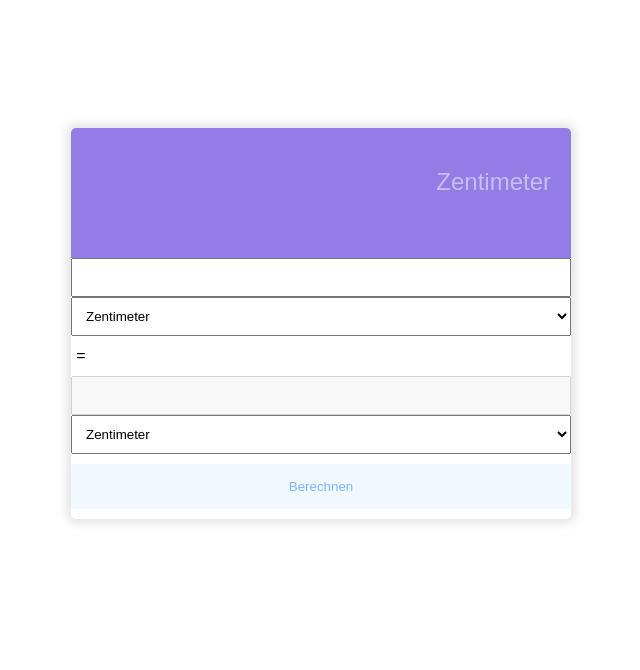
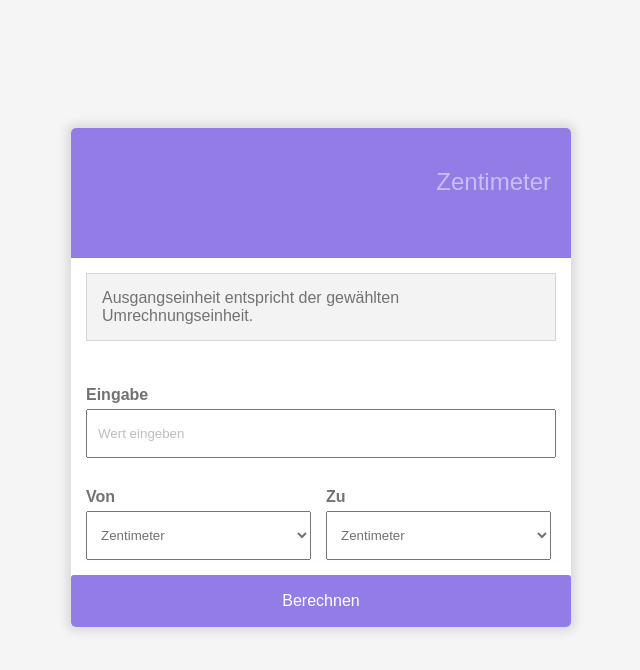
Before and after one commit to MCFabian/Laengen-Rechner, a plain HTML site: page rechner/index.html in a window 1280 px wide. Both pictures are taken after a click on the button "Berechnen". Shown: the whole page, without its empty margins (319-959 px from the left). Drawn offline with Linux system fonts and the light colour scheme.

Commit message:
Updated Calculator
- Added Hint
- Added Replacement for , and .
- Some Style Changes

```diff
--- a/rechner/index.html
+++ b/rechner/index.html
@@ -15,32 +15,37 @@
 	<div id="wrapper">
 		<div id="outer">
 			<div id="output"></div>
-			<div id="sizer">Test</div>
+			<div id="sizer"></div>
 		</div>
+		<div id="hint" class=""></div>
+		<div id="containerinput">
+			<label for="input">Eingabe
+				<input placeholder="Wert eingeben" type="text" id="input">
+			</label>
+		</div>
+
 		<div class="container">
-			<input type="text" id="input">
+			<label for="from">Von
 				<select id="from">
 					<option value="1">Zentimeter</option>
 					<option value="2">Yard</option>
 					<option value="3">Fuß</option>
 					<option value="4">Zoll</option>
 				</select>
-		</div>
+			</label>
 
-		<p class="container">=</p>
-
-		<div class="container">
-			<input type="text" id="" disabled="disabled">
+			<label for="to">Zu
 				<select id="to">
 					<option value="1">Zentimeter</option>
 					<option value="2">Yard</option>
 					<option value="3">Fuß</option>
 					<option value="4">Zoll</option>
 				</select>
+			</label>
 		</div>
 
 		<div id="buttonDiv">
-			<button onClick="calculate()">Berechnen</button>
+			<button id="action">Berechnen</button>
 		</div>
 		<div id=""></div>
 	</div>
--- a/rechner/src/css/style.css
+++ b/rechner/src/css/style.css
@@ -9,6 +9,12 @@
 	padding:0;
 	font-family: Arial, Helvetica, sans-serif;
 }
+
+body {
+	background: whitesmoke;
+	font-size: 1rem;
+}
+
 #wrapper{
 	overflow: hidden;
 	border-radius: 5px;
@@ -23,41 +29,66 @@
 	width: 100%;
 }
 
+label {
+	color: #727272;
+	font-weight: bold;
+}
+
 input,select {
 	display: block;
 	width: 100%;
+	position: relative;
 	box-sizing:border-box;
-	padding: 10px;
+	padding: 15px 10px;
+	margin-top: 5px;
+	color: #727272;
 }
-p.container{
-	width: 20px;
-	text-align: center;
-	height: 40px;
-	line-height: 40px;
+
+input::placeholder {
+	color: #bdbdbd;
 }
-.container>input, .container>select{
-	display:block;
+
+#containerinput{
+	margin: 0 15px;
+	position: relative;
+	padding: 15px 0;
 }
-#buttonDiv{
-	margin: 10px 0;
+
+.container{
+	display: flex;
+	width: 100%;
+	flex-direction: row;
+	padding: 15px;
+}
+
+.container label {
+	width: 45%;
+	position: relative;
+}
+
+.container label:last-child {
+	margin-left: 15px;
 }
 
 button {
 	display: block;
 	padding: 15px;
-	background: #f1f8ff;
-	color: #79b8ff;
+	background: var(--purple);
+	color: #fff;
 	border: none;
 	box-shadow: none;
 	border-radius: 3px;
 	width: 100%;
 	cursor: pointer;
 	transition: 0.3s;
+	font-size: 1rem;
+	border: 2px solid var(--purple);
 }
 
 button:hover {
 	-webkit-box-shadow: 0 0 10px 5px rgba(44, 115, 148, 0.1);
 	box-shadow: 0 0 10px 5px rgba(44, 115, 148, 0.1);
+	border: 2px solid #745fc0;
 }
 
 #outer {
@@ -73,3 +104,12 @@ button:hover {
 	font-size: 1.5rem;
 	color: rgba(255, 255, 255, 0.5);
 }
+
+.hint {
+	background: #f3f3f3;
+	color: #727272;
+	border: 1px solid #d6d6d6;
+	padding: 15px;
+	margin: 15px 15px 30px 15px;
+	font-size: 1rem;
+}
--- a/rechner/src/js/script.js
+++ b/rechner/src/js/script.js
@@ -12,24 +12,40 @@ var sizeValue;
 var ergebnis;
 
 function checkvalue() {
-/* 	if(isNaN(sizeValue)) {
+	if(isNaN(ergebnis)) {
 		alert("Keine Zahl");
-	}  */
+	}
 
-	if (ergebnis <= 0) {
-		alert("Keine zahl");
-	}
+
 
 	else {
 
 	}
 }
 
-function error () {
-	document.getElementById("outer").style.background = "red";
-	document.getElementById("output").innerHTML = "Es ist ein Fehler aufgetreten."
-	document.getElementById("sizer").innerHTML = "";
+
+// Falls Einheiten gleich sind
+function callerror () {
+	var hint = document.getElementById("hint");
+
+	hint.classList.add("hint");
+	hint.innerHTML = "Ausgangseinheit entspricht der gewählten Umrechnungseinheit.";
+
+	document.getElementById("from").addEventListener("click", function() {
+		hint.classList.remove("hint");
+		hint.innerHTML = "";
+	});
+
+	document.getElementById("to").addEventListener("click", function() {
+		hint.classList.remove("hint");
+		hint.innerHTML = "";
+	});
+
 }
+
+document.getElementById("action").addEventListener("click", function(){
+	calculate();
+});
 
 function calculate(){
 	// Einheiten und Wert weden aus dem HTML "gelesen"
@@ -37,35 +53,36 @@ function calculate(){
 	toValue = document.getElementById("to").value;	// Einheit "nach"
 	sizeValue = document.getElementById("input").value;	// Wert
 
-
+	// ersetzt , durch .
 	sizeValue = sizeValue.replace(",", ".");
 
 	// Select Zentimeter
 
 	if (fromValue == 1 && toValue == 1) {
 		var ergebnis = sizeValue;
+		ergebnis = ergebnis.replace(".", ",");
 		document.getElementById("output").innerHTML=ergebnis; // Ausgabe
 		document.getElementById("sizer").innerHTML = "Zentimeter"; // Ausgabe
-		alert("Fehler");
+		callerror();
 	}
 
 	else if(fromValue == 1 && toValue == 2) {
 		var ergebnis = "" + (sizeValue / 91.44);
-		checkvalue();
 		ergebnis = ergebnis.replace(".", ",");
 		document.getElementById("output").innerHTML=ergebnis; // Ausgabe
 		document.getElementById("sizer").innerHTML = "Yard"; // Ausgabe
-
 	}
 
 	else if (fromValue == 1 && toValue == 3) {
 		var ergebnis = "" + (sizeValue / 30.48);
+		ergebnis = ergebnis.replace(".", ",");
 		document.getElementById("output").value=ergebnis; // Ausgabe
 		document.getElementById("sizer").innerHTML = "Fuß"; // Ausgabe
 	}
 
 	else if (fromValue == 1 && toValue == 4) {
 		var ergebnis = "" + (sizeValue / 2.54);
+		ergebnis = ergebnis.replace(".", ",");
 		document.getElementById("output").innerHTML=ergebnis; // Ausgabe
 		document.getElementById("sizer").innerHTML = "Zoll"; // Ausgabe
 	}
@@ -74,25 +91,29 @@ function calculate(){
 
 	else if (fromValue == 2 && toValue == 1) {
 		var ergebnis = "" + (sizeValue * 91.44);
+		ergebnis = ergebnis.replace(".", ",");
 		document.getElementById("output").innerHTML=ergebnis; // Ausgabe
 		document.getElementById("sizer").innerHTML = "Zentimeter"; // Ausgabe
 	}
 
 	else if (fromValue == 2 && toValue == 2) {
 		var ergebnis = sizeValue;
+		ergebnis = ergebnis.replace(".", ",");
 		document.getElementById("output").innerHTML=ergebnis; // Ausgabe
 		document.getElementById("sizer").innerHTML = "Yard"; // Ausgabe
-		alert("Fehler");
+		callerror();
 	}
 
 	else if (fromValue == 2 && toValue == 3) {
 		var ergebnis = "" + (sizeValue * 3);
+		ergebnis = ergebnis.replace(".", ",");
 		document.getElementById("output").innerHTML=ergebnis; // Ausgabe
 		document.getElementById("sizer").innerHTML = "Fuß"; // Ausgabe
 	}
 
 	else if (fromValue == 2 && toValue == 4) {
 		var ergebnis = "" + (sizeValue * 36);
+		ergebnis = ergebnis.replace(".", ",");
 		document.getElementById("output").innerHTML=ergebnis; // Ausgabe
 		document.getElementById("sizer").innerHTML = "Zoll"; // Ausgabe
 	}
@@ -101,25 +122,29 @@ function calculate(){
 
 	else if (fromValue == 3 && toValue == 1) {
 		var ergebnis = "" + (sizeValue * 30.48);
+		ergebnis = ergebnis.replace(".", ",");
 		document.getElementById("output").innerHTML=ergebnis; // Ausgabe
 		document.getElementById("sizer").innerHTML = "Zentimeter"; // Ausgabe
 	}
 
 	else if (fromValue == 3 && toValue == 2) {
 		var ergebnis = "" + (sizeValue / 3);
+		ergebnis = ergebnis.replace(".", ",");
 		document.getElementById("output").innerHTML=ergebnis; // Ausgabe
 		document.getElementById("sizer").innerHTML = "Yard"; // Ausgabe
 	}
 
 	else if (fromValue == 3 && toValue == 3) {
 		var ergebnis = sizeValue;
+		ergebnis = ergebnis.replace(".", ",");
 		document.getElementById("output").innerHTML=ergebnis; // Ausgabe
 		document.getElementById("sizer").innerHTML = "Fuß"; // Ausgabe
-		alert("Fehler");
+		callerror();
 	}
 
 	else if (fromValue == 3 && toValue == 4) {
 		var ergebnis = "" + (sizeValue * 12);
+		ergebnis = ergebnis.replace(".", ",");
 		document.getElementById("output").innerHTML=ergebnis; // Ausgabe
 		document.getElementById("sizer").innerHTML = "Zoll"; // Ausgabe
 	}
@@ -128,27 +153,31 @@ function calculate(){
 
 	else if (fromValue == 4 && toValue == 1) {
 		var ergebnis = "" + (sizeValue * 2.54);
+		ergebnis = ergebnis.replace(".", ",");
 		document.getElementById("output").innerHTML=ergebnis; // Ausgabe
 		document.getElementById("sizer").innerHTML = "Zentimeter"; // Ausgabe
 	}
 
 	else if (fromValue == 4 && toValue == 2) {
 		var ergebnis = "" + (sizeValue / 36);
+		ergebnis = ergebnis.replace(".", ",");
 		document.getElementById("output").innerHTML=ergebnis; // Ausgabe
 		document.getElementById("sizer").innerHTML = "Yard"; // Ausgabe
 	}
 
 	else if (fromValue == 4 && toValue == 3) {
 		var ergebnis = "" + (sizeValue / 12);
+		ergebnis = ergebnis.replace(".", ",");
 		document.getElementById("output").innerHTML=ergebnis; // Ausgabe
 		document.getElementById("sizer").innerHTML = "Fuß"; // Ausgabe
 	}
 
 	else if (fromValue == 4 && toValue == 4) {
 		var ergebnis = sizeValue;
+		ergebnis = ergebnis.replace(".", ",");
 		document.getElementById("output").innerHTML=ergebnis; // Ausgabe
 		document.getElementById("sizer").innerHTML = "Zoll"; // Ausgabe
-		alert("fehler");
+		callerror();
 	}
 
 	// Wenn was anderes ist
```
Lines whose indentation alone changed are shown as unchanged.
